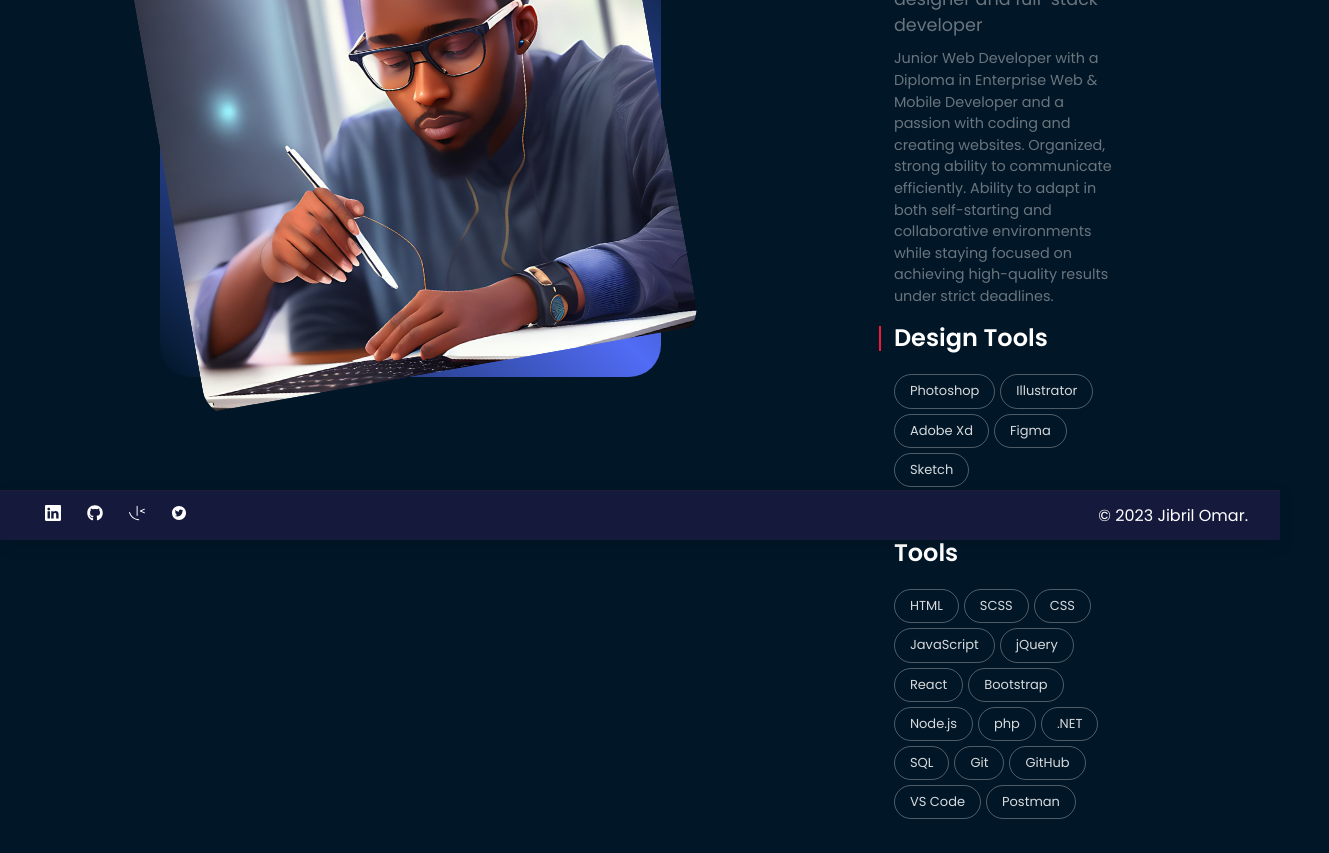
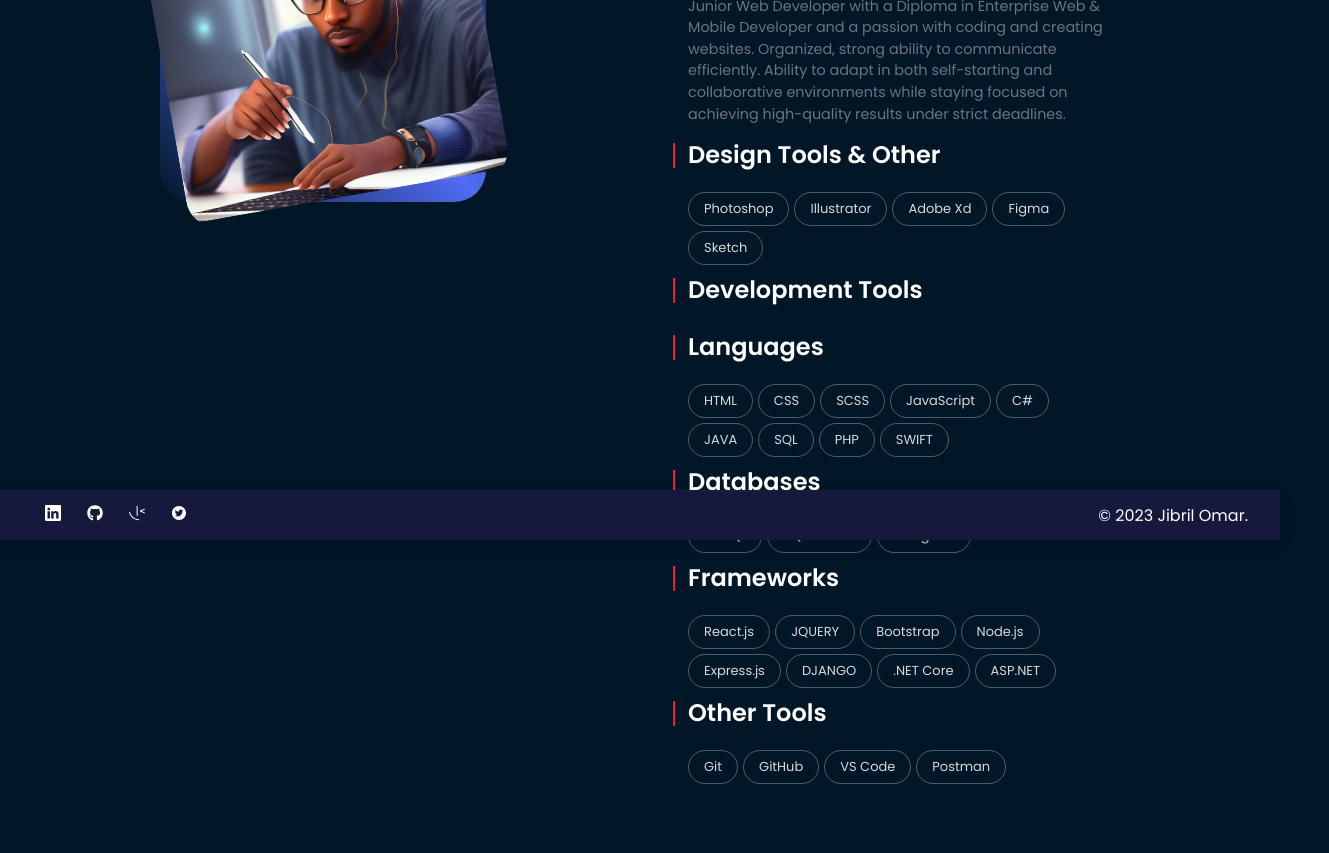
Before and after one commit to jibrilosman/portfolio-router, a React (Create React App) app: page /about in a window 1280 px wide. Shown: the part 260-1113 px from the top of the page, 1329 px wide, since content can reach past the window. Before the commit the page ends 1084 px from the top, so only its background shows below. Built offline with nearby package versions, Linux system fonts and the light colour scheme; a web font is replaced by a local one.

Commit message:
Add files via upload

```diff
--- a/src/pages/about/About.css
+++ b/src/pages/about/About.css
@@ -1,7 +1,7 @@
 
 .about-container {
     display: grid;
-    grid-template-columns: repeat(2, 1fr);
+    grid-template-columns: 40% 1fr;
     grid-gap: 15%;
     padding-top: 1.5rem;
   }
@@ -33,6 +33,7 @@
   .about-info {
     width: 100%;
     position: relative;
+    margin-bottom: 4rem;
   }
 
   .about-info h2 {
--- a/src/pages/about/About.jsx
+++ b/src/pages/about/About.jsx
@@ -24,7 +24,7 @@ const About = (props) => {
             Ability to adapt in both self-starting and collaborative environments while staying
             focused on achieving high-quality results under strict deadlines.</p>
 
-            <h2>Design Tools</h2>
+            <h2>Design Tools & Other</h2>
             <div className="hero">
               <span>Photoshop</span>
               <span>Illustrator</span>
@@ -35,18 +35,41 @@ const About = (props) => {
 
 
             <h2>Development Tools</h2>
+
+            <h2>Languages</h2>
             <div className="hero">
               <span>HTML</span>
+              <span>CSS</span>
               <span>SCSS</span>
-              <span>CSS</span>
               <span>JavaScript</span>
-              <span>jQuery</span>
-              <span>React</span>
+              <span>C#</span>
+              <span>JAVA</span>
+              <span>SQL</span>
+              <span>PHP</span>
+              <span>SWIFT</span>
+            </div>
+
+            <h2>Databases</h2>
+            <div className="hero">
+              <span>MYSQL</span>
+              <span>SQL SERVER</span>
+              <span>MongoDB</span>
+            </div>
+
+            <h2>Frameworks</h2>
+            <div className="hero">
+              <span>React.js</span>
+              <span>JQUERY</span>
               <span>Bootstrap</span>
               <span>Node.js</span>
-              <span>php</span>
-              <span>.NET</span>
-              <span>SQL</span>
+              <span>Express.js</span>
+              <span>DJANGO</span>
+              <span>.NET Core</span>
+              <span>ASP.NET</span>
+            </div>
+
+            <h2>Other Tools</h2>
+            <div className="hero">
               <span>Git</span>
               <span>GitHub</span>
               <span>VS Code</span>
```
